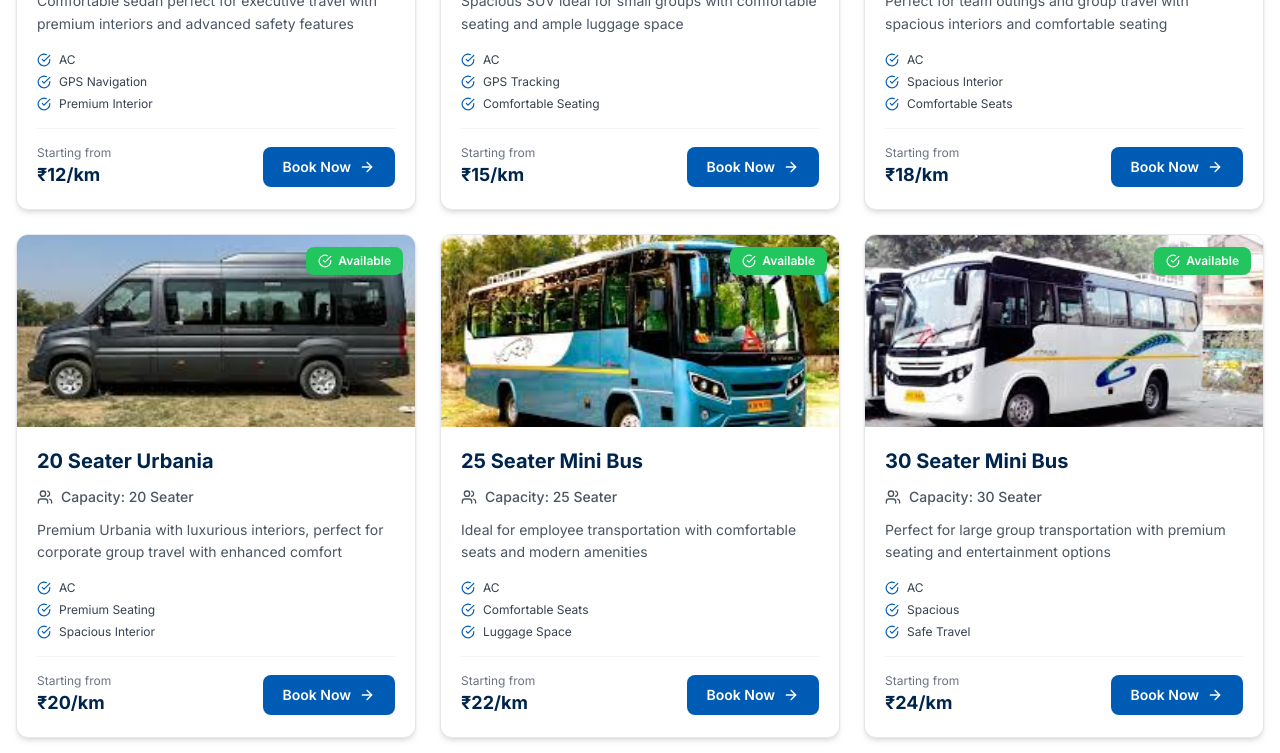
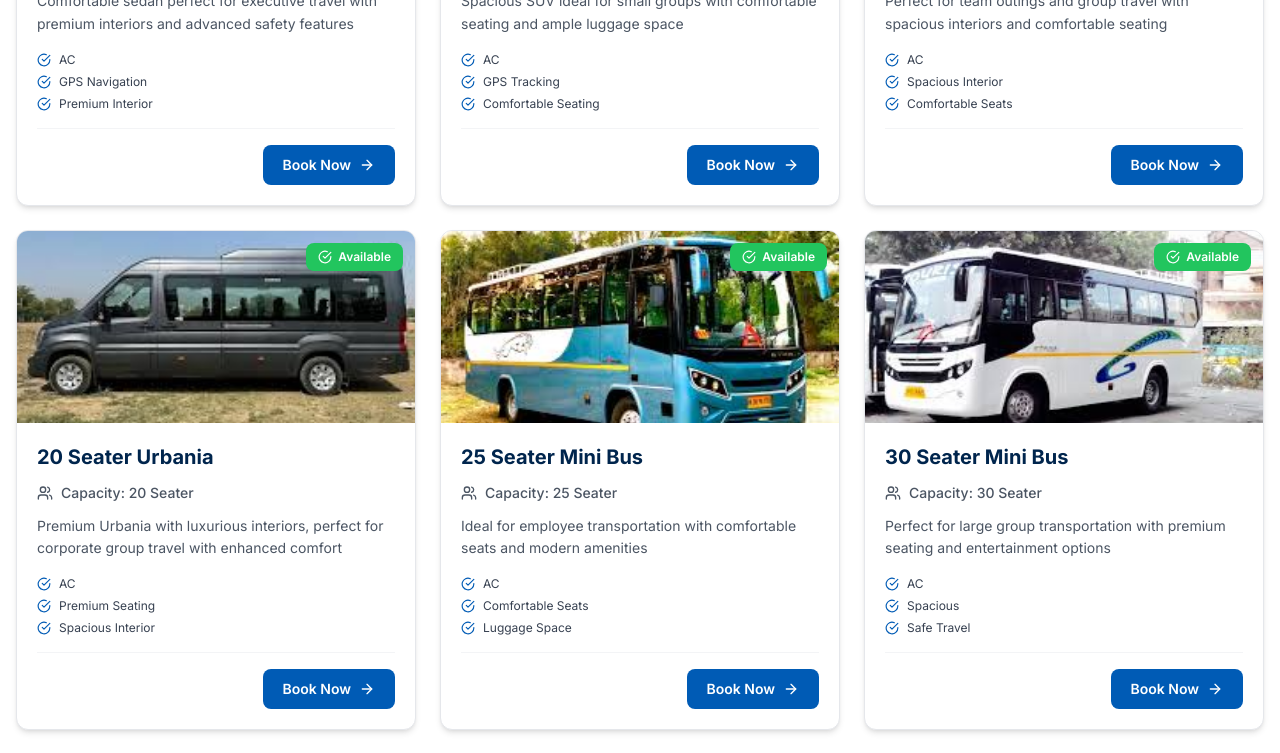
Before and after one commit to octaleadsprivatelimited-cloud/MN-Travels, a React (Vite) app in the folder frontend/: page /fleet in a window 1280 px wide. Shown: the part 1000-1753 px from the top of the page. Built offline with nearby package versions, Linux system fonts and the light colour scheme; no server answers; grey boxes are pictures that could not be loaded.

Commit message:
Remove all pricing information from website (Fleet page and schema data)

```diff
--- a/frontend/index.html
+++ b/frontend/index.html
@@ -91,8 +91,7 @@
         "@type": "Country",
         "name": "India"
       },
-      "serviceType": "Corporate Transportation Services",
-      "priceRange": "$$"
+      "serviceType": "Corporate Transportation Services"
     }
     </script>
 
@@ -105,7 +104,6 @@
       "@id": "https://mntravels.in",
       "url": "https://mntravels.in",
       "telephone": "+91-99001-09686",
-      "priceRange": "$$",
       "address": {
         "@type": "PostalAddress",
         "streetAddress": "123 Business Park, Sector 18",
--- a/frontend/src/pages/Fleet.jsx
+++ b/frontend/src/pages/Fleet.jsx
@@ -33,7 +33,6 @@
       description: 'Comfortable sedan perfect for executive travel with premium interiors and advanced safety features',
       features: ['AC', 'GPS Navigation', 'Premium Interior', 'Leather Seats', 'Entertainment System'],
       isAvailable: true,
-      pricePerKm: 12,
     },
     {
       _id: '2',
@@ -43,7 +42,6 @@
       description: 'Spacious SUV ideal for small groups with comfortable seating and ample luggage space',
       features: ['AC', 'GPS Tracking', 'Comfortable Seating', 'Luggage Space', 'Rear AC'],
       isAvailable: true,
-      pricePerKm: 15,
     },
     {
       _id: '3',
@@ -53,7 +51,6 @@
       description: 'Perfect for team outings and group travel with spacious interiors and comfortable seating',
       features: ['AC', 'Spacious Interior', 'Comfortable Seats', 'Luggage Rack', 'Music System'],
       isAvailable: true,
-      pricePerKm: 18,
     },
     {
       _id: '4',
@@ -63,7 +60,6 @@
       description: 'Premium Urbania with luxurious interiors, perfect for corporate group travel with enhanced comfort',
       features: ['AC', 'Premium Seating', 'Spacious Interior', 'Entertainment System', 'USB Charging'],
       isAvailable: true,
-      pricePerKm: 20,
     },
     {
       _id: '5',
@@ -73,7 +69,6 @@
       description: 'Ideal for employee transportation with comfortable seats and modern amenities',
       features: ['AC', 'Comfortable Seats', 'Luggage Space', 'Reading Lights', 'USB Charging'],
       isAvailable: true,
-      pricePerKm: 22,
     },
     {
       _id: '6',
@@ -83,7 +78,6 @@
       description: 'Perfect for large group transportation with premium seating and entertainment options',
       features: ['AC', 'Spacious', 'Safe Travel', 'Entertainment', 'WiFi Ready'],
       isAvailable: true,
-      pricePerKm: 24,
     },
     {
       _id: '7',
@@ -93,7 +87,6 @@
       description: 'Large capacity mini bus for corporate events with premium amenities and comfort features',
       features: ['AC', 'Premium Seating', 'Entertainment System', 'WiFi', 'Charging Points'],
       isAvailable: true,
-      pricePerKm: 26,
     },
     {
       _id: '8',
@@ -103,7 +96,6 @@
       description: 'Maximum capacity mini bus for large corporate events with all premium features',
       features: ['AC', 'Premium Seating', 'Entertainment System', 'WiFi', 'Charging Points', 'GPS Tracking'],
       isAvailable: true,
-      pricePerKm: 28,
     },
     {
       _id: '9',
@@ -113,7 +105,6 @@
       description: 'Premium sedan with top-tier features, perfect for VIP corporate travel and executive meetings',
       features: ['Premium AC', 'Advanced GPS', 'Leather Interior', 'Premium Sound System', 'Sunroof'],
       isAvailable: true,
-      pricePerKm: 25,
     },
     {
       _id: '10',
@@ -123,7 +114,6 @@
       description: 'Ultra-luxury sedan with world-class amenities, perfect for high-profile corporate clients',
       features: ['Climate Control', 'Premium Leather', 'Massage Seats', 'Premium Audio', 'Chauffeur Service'],
       isAvailable: true,
-      pricePerKm: 35,
     },
   ];
 
@@ -422,16 +412,8 @@
                         </div>
                       )}
 
-                      {/* Price and CTA */}
-                      <div className="flex items-center justify-between pt-4 border-t border-gray-100">
-                        {vehicle.pricePerKm && (
-                          <div>
-                            <div className="text-xs text-gray-500">Starting from</div>
-                            <div className="text-lg font-bold text-navy">
-                              ₹{vehicle.pricePerKm}/km
-                            </div>
-                          </div>
-                        )}
+                      {/* CTA */}
+                      <div className="flex items-center justify-end pt-4 border-t border-gray-100">
                         <Link
                           to="/contact"
                           className="flex items-center gap-2 px-5 py-2.5 bg-royal-blue text-white rounded-lg font-semibold hover:bg-blue-700 transition-all text-sm"
```
